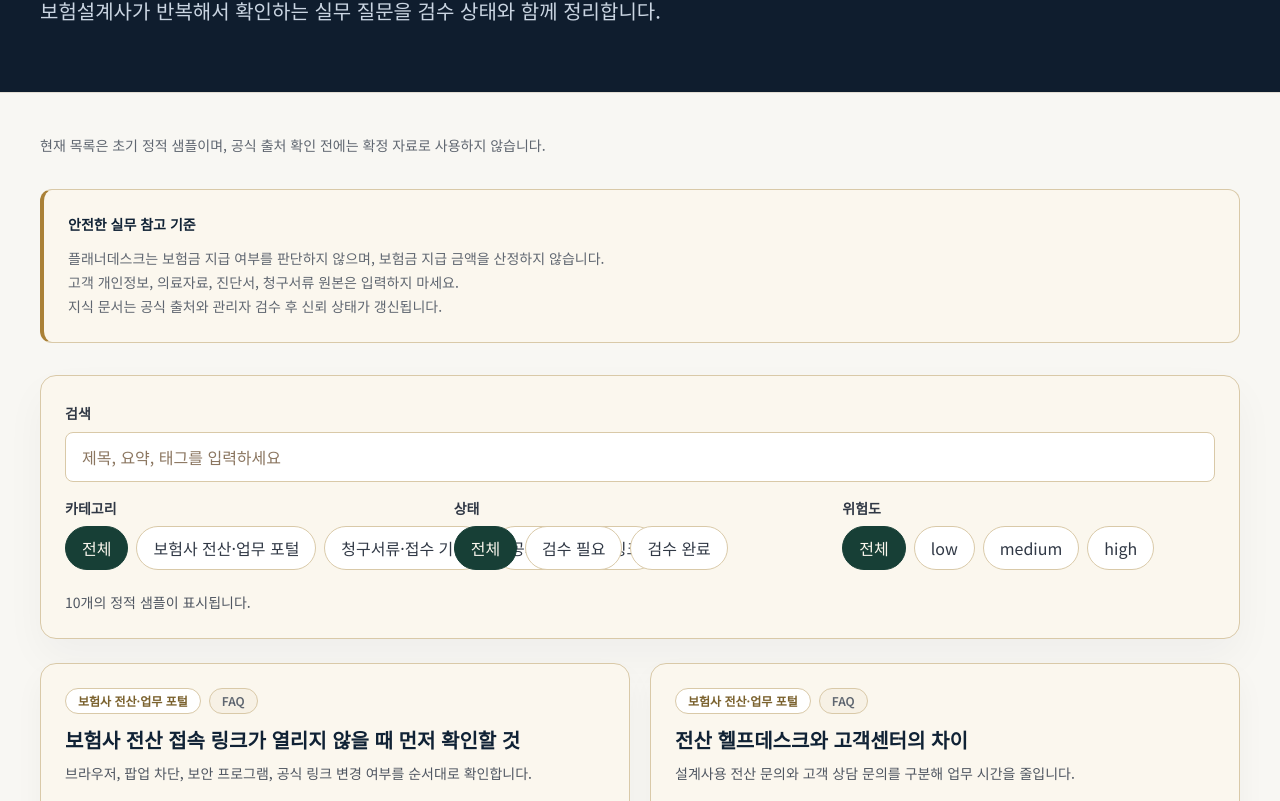
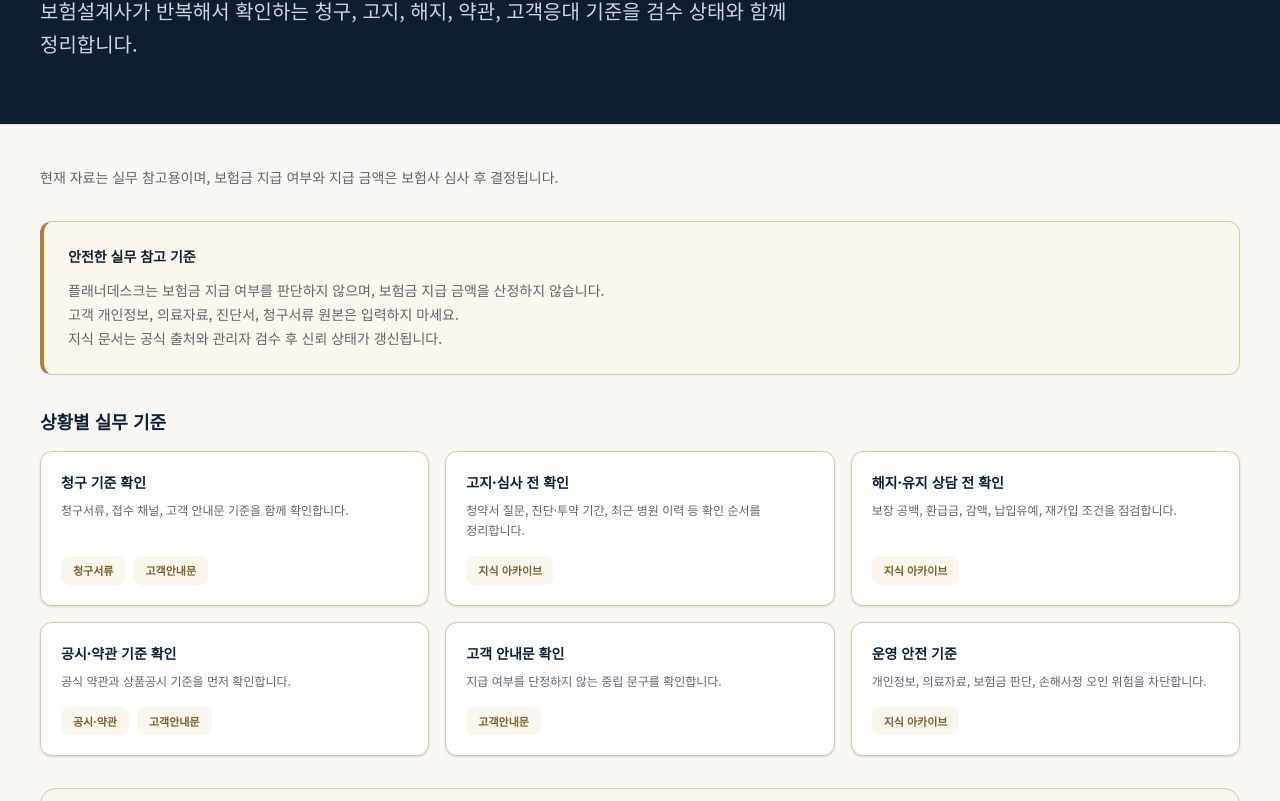
Before and after one commit to raonisi/plannerdesk, a Next.js app: page /knowledge in a window 1280 px wide. Shown: the part 299-1100 px from the top of the page. Built offline with nearby package versions, Linux system fonts and the light colour scheme.

Commit message:
feat(knowledge): strengthen guidance and internal links

```diff
--- a/app/knowledge/[slug]/page.tsx
+++ b/app/knowledge/[slug]/page.tsx
@@ -53,15 +53,28 @@ export default async function KnowledgeDetailPage({
       <Header />
       <ContentSection>
         <div className="space-y-8">
+          <div className="flex flex-wrap gap-3">
             <Link
               className="inline-flex min-h-10 items-center rounded-full border border-[#d9c9a8] bg-white px-4 py-2 text-sm font-semibold text-[#303845] transition hover:border-[#aa8137] focus-visible:outline focus-visible:outline-2 focus-visible:outline-offset-2 focus-visible:outline-[#aa8137]"
               href="/knowledge"
             >
               지식 아카이브로 돌아가기
             </Link>
+            <Link
+              className="inline-flex min-h-10 items-center rounded-full border border-[#d9c9a8] bg-white px-4 py-2 text-sm font-semibold text-[#303845] transition hover:border-[#aa8137] focus-visible:outline focus-visible:outline-2 focus-visible:outline-offset-2 focus-visible:outline-[#aa8137]"
+              href="/work-tools"
+            >
+              업무 허브로 돌아가기
+            </Link>
+          </div>
 
           <section className="rounded-2xl border border-[#d9c9a8] bg-[#fbf7ee] p-6 shadow-[0_18px_40px_rgba(16,34,53,0.05)]">
             <div className="flex flex-wrap items-center gap-2">
+              {document.workflowLabel && (
+                <span className="rounded-full bg-[#102235] px-3 py-1 text-xs font-semibold text-white">
+                  {document.workflowLabel}
+                </span>
+              )}
               <span className="rounded-full border border-[#d9c9a8] bg-white px-3 py-1 text-xs font-semibold text-[#7a612d]">
                 {document.category}
               </span>
@@ -101,15 +114,14 @@ export default async function KnowledgeDetailPage({
               전에는 확정 자료로 사용하지 마세요.
             </p>
             {document.status === "needs_review" ? (
-              <p className="mt-2 break-keep text-sm leading-6 text-[#7a612d]">
-                검수 필요: 공식 출처 또는 관리자 검수 전 자료입니다.
-              </p>
+              <div className="mt-3 rounded-lg border border-[#c5b08a] bg-[#fff9ed] p-3 text-sm font-semibold leading-6 text-[#7a612d]">
+                검수 필요: 공식 출처 또는 관리자 검수 전 자료이므로 확정 자료로 사용하지 마세요.
+              </div>
             ) : null}
             {!document.aiUsable ? (
-              <p className="mt-2 break-keep text-sm leading-6 text-[#5f6670]">
-                AI 참조 제외: 검수 완료 전에는 AI 답변 보조의 근거 문서로
-                사용하지 않습니다.
-              </p>
+              <div className="mt-2 rounded-lg border border-[#d6d8dc] bg-[#f4f5f6] p-3 text-sm font-semibold leading-6 text-[#5f6670]">
+                AI 참조 제외: 검수 완료 전에는 AI 답변 보조의 근거 문서로 사용하지 않습니다.
+              </div>
             ) : null}
           </aside>
 
--- a/app/knowledge/knowledge-seed.ts
+++ b/app/knowledge/knowledge-seed.ts
@@ -31,6 +31,7 @@ export interface KnowledgeSeedItem {
   riskLevel: KnowledgeRiskLevel;
   aiUsable: boolean;
   tags: string[];
+  workflowLabel?: string;
 }
 
 export const KNOWLEDGE_CATEGORIES: KnowledgeCategory[] = [
@@ -56,6 +57,7 @@ export const KNOWLEDGE_SEED_ITEMS: KnowledgeSeedItem[] = [
     riskLevel: "low",
     aiUsable: false,
     tags: ["전산", "브라우저", "헬프데스크", "링크오류"],
+    workflowLabel: "운영 안전",
   },
   {
     id: "knowledge-2",
@@ -68,6 +70,7 @@ export const KNOWLEDGE_SEED_ITEMS: KnowledgeSeedItem[] = [
     riskLevel: "low",
     aiUsable: false,
     tags: ["헬프데스크", "고객센터", "전산"],
+    workflowLabel: "운영 안전",
   },
   {
     id: "knowledge-3",
@@ -80,6 +83,7 @@ export const KNOWLEDGE_SEED_ITEMS: KnowledgeSeedItem[] = [
     riskLevel: "medium",
     aiUsable: false,
     tags: ["청구서류", "공식출처", "보험사확인"],
+    workflowLabel: "청구 실무",
   },
   {
     id: "knowledge-4",
@@ -92,6 +96,7 @@ export const KNOWLEDGE_SEED_ITEMS: KnowledgeSeedItem[] = [
     riskLevel: "high",
     aiUsable: false,
     tags: ["실손", "청구서류", "고객안내"],
+    workflowLabel: "청구 실무",
   },
   {
     id: "knowledge-5",
@@ -104,6 +109,7 @@ export const KNOWLEDGE_SEED_ITEMS: KnowledgeSeedItem[] = [
     riskLevel: "medium",
     aiUsable: false,
     tags: ["약관", "공시", "공식링크"],
+    workflowLabel: "공시·약관",
   },
   {
     id: "knowledge-6",
@@ -116,6 +122,7 @@ export const KNOWLEDGE_SEED_ITEMS: KnowledgeSeedItem[] = [
     riskLevel: "high",
     aiUsable: false,
     tags: ["고객안내문", "청구서류", "응대문구"],
+    workflowLabel: "고객 안내",
   },
   {
     id: "knowledge-7",
@@ -129,6 +136,7 @@ export const KNOWLEDGE_SEED_ITEMS: KnowledgeSeedItem[] = [
     riskLevel: "high",
     aiUsable: false,
     tags: ["보험금판단", "고객응대", "안전문구"],
+    workflowLabel: "고객 안내",
   },
   {
     id: "knowledge-8",
@@ -142,6 +150,7 @@ export const KNOWLEDGE_SEED_ITEMS: KnowledgeSeedItem[] = [
     riskLevel: "high",
     aiUsable: false,
     tags: ["해지", "감액", "계약유지"],
+    workflowLabel: "계약 유지",
   },
   {
     id: "knowledge-9",
@@ -155,6 +164,7 @@ export const KNOWLEDGE_SEED_ITEMS: KnowledgeSeedItem[] = [
     riskLevel: "high",
     aiUsable: false,
     tags: ["고지", "심사", "투약", "건강고지"],
+    workflowLabel: "고지·심사",
   },
   {
     id: "knowledge-10",
@@ -167,6 +177,7 @@ export const KNOWLEDGE_SEED_ITEMS: KnowledgeSeedItem[] = [
     riskLevel: "low",
     aiUsable: false,
     tags: ["검수상태", "사용법", "신뢰도"],
+    workflowLabel: "운영 안전",
   },
 ];
 
--- a/app/knowledge/page.tsx
+++ b/app/knowledge/page.tsx
@@ -1,3 +1,4 @@
+import Link from "next/link";
 import { ContentSection, PageFrame, PageHero } from "@/components/content-page";
 import { Footer } from "@/components/footer";
 import { Header } from "@/components/header";
@@ -7,9 +8,9 @@ const t = {
   eyebrow: "지식 아카이브",
   title: "지식 아카이브",
   description:
-    "보험설계사가 반복해서 확인하는 실무 질문을 검수 상태와 함께 정리합니다.",
+    "보험설계사가 반복해서 확인하는 청구, 고지, 해지, 약관, 고객응대 기준을 검수 상태와 함께 정리합니다.",
   subcopy:
-    "현재 목록은 초기 정적 샘플이며, 공식 출처 확인 전에는 확정 자료로 사용하지 않습니다.",
+    "현재 자료는 실무 참고용이며, 보험금 지급 여부와 지급 금액은 보험사 심사 후 결정됩니다.",
   safetyTitle: "안전한 실무 참고 기준",
   safetyBody:
     "플래너데스크는 보험금 지급 여부를 판단하지 않으며, 보험금 지급 금액을 산정하지 않습니다.\n고객 개인정보, 의료자료, 진단서, 청구서류 원본은 입력하지 마세요.\n지식 문서는 공식 출처와 관리자 검수 후 신뢰 상태가 갱신됩니다.",
@@ -39,6 +40,8 @@ export default function KnowledgeArchivePage() {
             </p>
           </aside>
 
+          <KnowledgeWorkflows />
+
           <KnowledgeArchiveList />
         </div>
       </ContentSection>
@@ -46,3 +49,79 @@ export default function KnowledgeArchivePage() {
     </PageFrame>
   );
 }
+
+function KnowledgeWorkflows() {
+  const workflows = [
+    {
+      title: "청구 기준 확인",
+      description: "청구서류, 접수 채널, 고객 안내문 기준을 함께 확인합니다.",
+      links: [
+        { href: "/claim-documents", label: "청구서류" },
+        { href: "/message-templates", label: "고객안내문" }
+      ]
+    },
+    {
+      title: "고지·심사 전 확인",
+      description: "청약서 질문, 진단·투약 기간, 최근 병원 이력 등 확인 순서를 정리합니다.",
+      links: [
+        { href: "/knowledge", label: "지식 아카이브" }
+      ]
+    },
+    {
+      title: "해지·유지 상담 전 확인",
+      description: "보장 공백, 환급금, 감액, 납입유예, 재가입 조건을 점검합니다.",
+      links: [
+        { href: "/knowledge", label: "지식 아카이브" }
+      ]
+    },
+    {
+      title: "공시·약관 기준 확인",
+      description: "공식 약관과 상품공시 기준을 먼저 확인합니다.",
+      links: [
+        { href: "/disclosure-links", label: "공시·약관" },
+        { href: "/message-templates", label: "고객안내문" }
+      ]
+    },
+    {
+      title: "고객 안내문 확인",
+      description: "지급 여부를 단정하지 않는 중립 문구를 확인합니다.",
+      links: [
+        { href: "/message-templates", label: "고객안내문" }
+      ]
+    },
+    {
+      title: "운영 안전 기준",
+      description: "개인정보, 의료자료, 보험금 판단, 손해사정 오인 위험을 차단합니다.",
+      links: [
+        { href: "/knowledge", label: "지식 아카이브" }
+      ]
+    }
+  ];
+
+  return (
+    <section>
+      <h2 className="text-lg font-bold text-[#102235] mb-4">상황별 실무 기준</h2>
+      <div className="grid grid-cols-1 md:grid-cols-2 lg:grid-cols-3 gap-4">
+        {workflows.map((flow, index) => (
+          <div key={index} className="flex flex-col justify-between rounded-xl border border-[#d9c9a8] bg-white p-5 shadow-sm transition hover:shadow-md">
+            <div>
+              <h3 className="text-sm font-bold text-[#102235]">{flow.title}</h3>
+              <p className="mt-2 text-xs leading-5 text-[#5f6670] break-keep">{flow.description}</p>
+            </div>
+            <div className="mt-4 flex flex-wrap gap-2">
+              {flow.links.map((link, idx) => (
+                <Link
+                  key={idx}
+                  href={link.href}
+                  className="inline-flex items-center rounded-lg bg-[#fbf7ee] px-3 py-1.5 text-[11px] font-semibold text-[#7a612d] hover:bg-[#f7f1e5] transition"
+                >
+                  {link.label}
+                </Link>
+              ))}
+            </div>
+          </div>
+        ))}
+      </div>
+    </section>
+  );
+}
```
Lines whose indentation alone changed are shown as unchanged.
